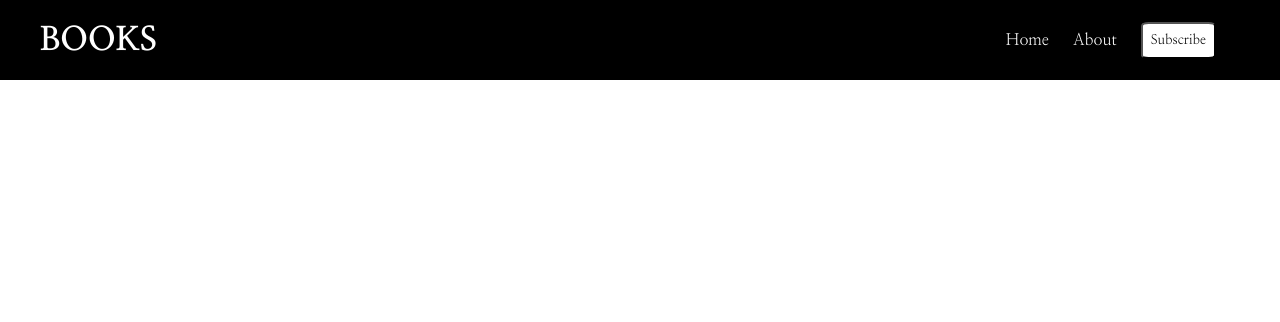
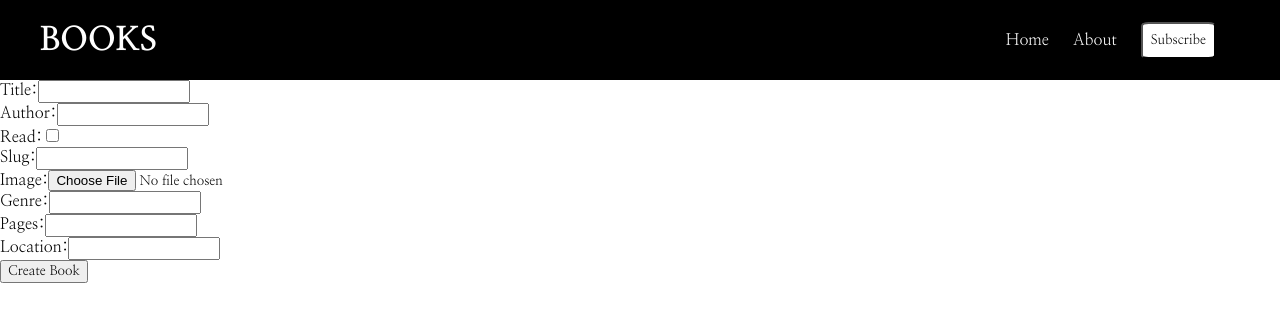
Before and after one commit to HarryCandlish/Book_Journal-, a React (Create React App) app: page /create-book in a window 1280 px wide. Shown: the top 322 px of the page. Built offline with nearby package versions, Linux system fonts and the light colour scheme.

Commit message:
create book is working and posting data to sanity studio

```diff
--- a/package.json
+++ b/package.json
@@ -13,6 +13,7 @@
     "react-icons": "^4.11.0",
     "react-router-dom": "^6.16.0",
     "react-scripts": "5.0.1",
+    "sanity": "^3.17.0",
     "web-vitals": "^2.1.0"
   },
   "scripts": {
--- a/src/App.js
+++ b/src/App.js
@@ -2,6 +2,8 @@ import {Routes, Route} from 'react-router-dom';
 import Home from './pages/Home'
 import Header from './components/Header'
 import Book from './pages/Book'
+import CreateBookForm from './pages/CreateBookForm';
+import EditBookForm from './pages/EditBookForm';
 
 function App() {
   return (
@@ -10,6 +12,8 @@ function App() {
       <Routes>
         <Route path='/' element={<Home/>}/>
         <Route path='/book/:slug' element={<Book/>}/>
+        <Route path='/create-book' element={<CreateBookForm/>}/>
+        <Route path='/edit-book/:slug' element={<EditBookForm/>}/>
       </Routes>
     </div>
   );
--- a/src/client.js
+++ b/src/client.js
@@ -4,4 +4,5 @@ export default createClient({
   projectId: "gde3k8c2", // find this at manage.sanity.io or in your sanity.json
   dataset: "production", // this is from those question during 'sanity init'
   useCdn: true,
+  token: 'skonWO7ms9Z668CCqSeDSPTkhT0RLxcnWpKgW6bSjlwmuAfjfgRTZPFOuVJFfJgON5uQisSifhUGsUyG5fgqA6rIFJ5CkJe0iyqZmHKn4qHWMLppPAFc3Uhj5lmiC5zAuyZbfidX4IoYJhcdqabrSvVzKNZ1q0CvUkKM0zS6IYR3qdX5BJ42'
 });
--- a/src/components/BookList.jsx
+++ b/src/components/BookList.jsx
@@ -1,8 +1,10 @@
 import React, { useState, useEffect } from 'react';
 
-import { Link } from 'react-router-dom';
+import { Link, useLocation } from 'react-router-dom';
 import { GoIssueClosed } from 'react-icons/go'
 import { IoIosCloseCircleOutline } from 'react-icons/io'
+
+
 
 import createClient from "../client.js";
 
@@ -18,6 +20,8 @@ export default function BookList() {
           title,
           author,
           read,
+          genre,
+          location,
           slug,
           image{
             asset->{
@@ -30,6 +34,22 @@ export default function BookList() {
       .then((data) => setBooks(data))
       .catch(console.error);
   }, []);
+
+  // Check for the new book ID in the URL parameters
+  const location = useLocation();
+  const searchParams = new URLSearchParams(location.search);
+  const newBookId = searchParams.get('newBookId');
+
+  // If there's a new book ID, fetch and update the list of books
+  useEffect(() => {
+    if (newBookId) {
+      createClient
+        .fetch(`*[_type == "book" && _id == $newBookId]`, { newBookId })
+        .then((newBook) => setBooks((prevBooks) => [...prevBooks, newBook]))
+        .catch(console.error);
+    }
+  }, [newBookId]);
+
 
 return (
     <div>
@@ -47,11 +67,12 @@ return (
           <tbody key={index} >
             <tr>
             <td>
-            <Link to={`/book/${book.slug.current}`}>
-              <img
-                className='book-image'
-                src={book.image.asset.url}
-                alt="image"/>
+            <Link to={`/book/${book.slug && book.slug.current}`}>
+            {book.image && book.image.asset && book.image.asset.url ? (
+              <img className='book-image' src={book.image.asset.url} alt="image" />
+            ) : (
+              <span>No Image</span>
+            )}
             </Link>
               </td>
                   <td className='book_title'>{book.title}</td>
@@ -63,6 +84,7 @@ return (
       </table>
       <div>
         <div>
+        <Link to='create-book'>Create Book</Link>
         </div>
       </div>
     </div>
--- a/src/pages/Book.jsx
+++ b/src/pages/Book.jsx
@@ -1,12 +1,19 @@
-// src/components/OnePost.js
+
 
 import React, { useEffect, useState } from "react";
-import { useParams } from "react-router-dom";
+import { useParams, useNavigate } from "react-router-dom";
 import createClient from "../client.js";
 
-export default function Book() {
-  const [bookData, setBook] = useState(null);
+import '../styles/book.css'
+
+export default function Book({}) {
+  const navigate = useNavigate();
+  const [book, setBook] = useState(null);
   const { slug } = useParams();
+
+  const handleEdit = () => {
+    navigate(`/edit-book/${book.slug.current}`);
+  }
 
   useEffect(() => {
     createClient
@@ -28,18 +35,19 @@ export default function Book() {
       .catch(console.error);
   }, [slug]);
 
-  if (!bookData) return <div>Loading...</div>;
+  if (!book) return <div>Loading...</div>;
 
   return (
     <div>
       <div>
-        <h2>{bookData.title}</h2>
+        <h2>{book.title}</h2>
         <div>
-          <h4>{bookData.name}</h4>
+          <h4>{book.author}</h4>
         </div>
       </div>
-      <img src={bookData.image.asset.url} alt="" />
+      <img className="book_image" src={book.image.asset.url} alt="" />
       <div>
+        <button onClick={handleEdit}>Edit</button>
       </div>
     </div>
   );
--- /dev/null
+++ b/src/pages/CreateBookForm.jsx
@@ -0,0 +1,93 @@
+// CreateBookForm.jsx
+import React, { useState } from 'react';
+import { useNavigate } from 'react-router-dom';
+import createClient from '../client';
+
+const CreateBookForm = () => {
+  const navigate = useNavigate();
+  const [title, setTitle] = useState('');
+  const [author, setAuthor] = useState('');
+  const [read, setRead] = useState(false);
+  const [slug, setSlug] = useState('');
+  const [image, setImage] = useState(null); // Assuming you want to upload an image
+  const [genre, setGenre] = useState('');
+  const [pages, setPages] = useState('');
+  const [location, setLocation] = useState('');
+
+  const handleSubmit = async (e) => {
+    e.preventDefault();
+
+    const newBook = {
+      _type: 'book',
+      title,
+      author,
+      read,
+      slug: {
+        _type: 'slug',
+        current: slug,
+      },
+      image,
+      genre,
+      pages,
+      location,
+    };
+
+    try {
+      const createdBook = await createClient.create(newBook);
+
+      // Navigate to the new book's page
+      navigate(`/book/${createdBook.slug.current}`);
+    } catch (error) {
+      console.error('Error creating a new book:', error);
+    }
+  };
+
+  return (
+    <form onSubmit={handleSubmit}>
+    <label>
+      Title:
+      <input type="text" value={title} onChange={(e) => setTitle(e.target.value)} />
+    </label>
+    <br />
+    <label>
+      Author:
+      <input type="text" value={author} onChange={(e) => setAuthor(e.target.value)} />
+    </label>
+    <br />
+    <label>
+      Read:
+      <input type="checkbox" checked={read} onChange={(e) => setRead(e.target.checked)} />
+    </label>
+    <br />
+    <label>
+      Slug:
+      <input type="text" value={slug} onChange={(e) => setSlug(e.target.value)} />
+    </label>
+    <br />
+    <label>
+      Image:
+      <input type="file" onChange={(e) => setImage(e.target.files[0])} />
+    </label>
+    <br />
+    <label>
+      Genre:
+      <input type="text" value={genre} onChange={(e) => setGenre(e.target.value)} />
+    </label>
+    <br />
+    <label>
+      Pages:
+      <input type="text" value={pages} onChange={(e) => setPages(e.target.value)} />
+    </label>
+    <br />
+    <label>
+      Location:
+      <input type="text" value={location} onChange={(e) => setLocation(e.target.value)} />
+    </label>
+    <br />
+    <button type="submit">Create Book</button>
+  </form>
+
+  );
+};
+
+export default CreateBookForm;
--- /dev/null
+++ b/src/pages/EditBookForm.jsx
@@ -0,0 +1,63 @@
+// EditBookForm.jsx
+
+import React, { useState, useEffect } from 'react';
+import createClient from '../client';
+import { useParams } from 'react-router-dom';
+
+const EditBookForm = ({ onEdit }) => {
+  const { slug } = useParams();
+  const [bookData, setBookData] = useState({
+    title: '',
+    // Your book fields here
+  });
+
+  useEffect(() => {
+    // Fetch book data by slug
+    createClient
+      .fetch(`*[_type == "book" && slug.current == $slug]`, { slug })
+      .then((data) => {
+        // Set the book data in the state
+        setBookData(data[0]);
+      })
+      .catch(console.error);
+  }, [slug]);
+
+  const handleInputChange = (e) => {
+    // Handle input changes
+    setBookData({
+      ...bookData,
+      [e.target.name]: e.target.value,
+    });
+  };
+
+  const handleSubmit = async (e) => {
+    e.preventDefault();
+
+    try {
+      // Update book data
+      await createClient
+        .patch(bookData._id)
+        .set(bookData)
+        .commit();
+
+      // Call the onEdit callback to inform the parent component
+      onEdit();
+    } catch (error) {
+      console.error('Error updating book:', error);
+    }
+  };
+
+  return (
+    <form onSubmit={handleSubmit}>
+      {/* Render form inputs with bookData values */}
+      <label>
+        Title:
+        <input type="text" name="title" value={bookData.title} onChange={handleInputChange} />
+      </label>
+      {/* ... Other form inputs ... */}
+      <button type="submit">Update Book</button>
+    </form>
+  );
+};
+
+export default EditBookForm;
--- /dev/null
+++ b/src/styles/book.css
@@ -0,0 +1,4 @@
+.book_image {
+    width: 150px;
+    height: 200px;
+}
```
Also changed, not shown: 2 other files (tests, documents, lock files or other folders). Lines whose indentation alone changed are shown as unchanged.
